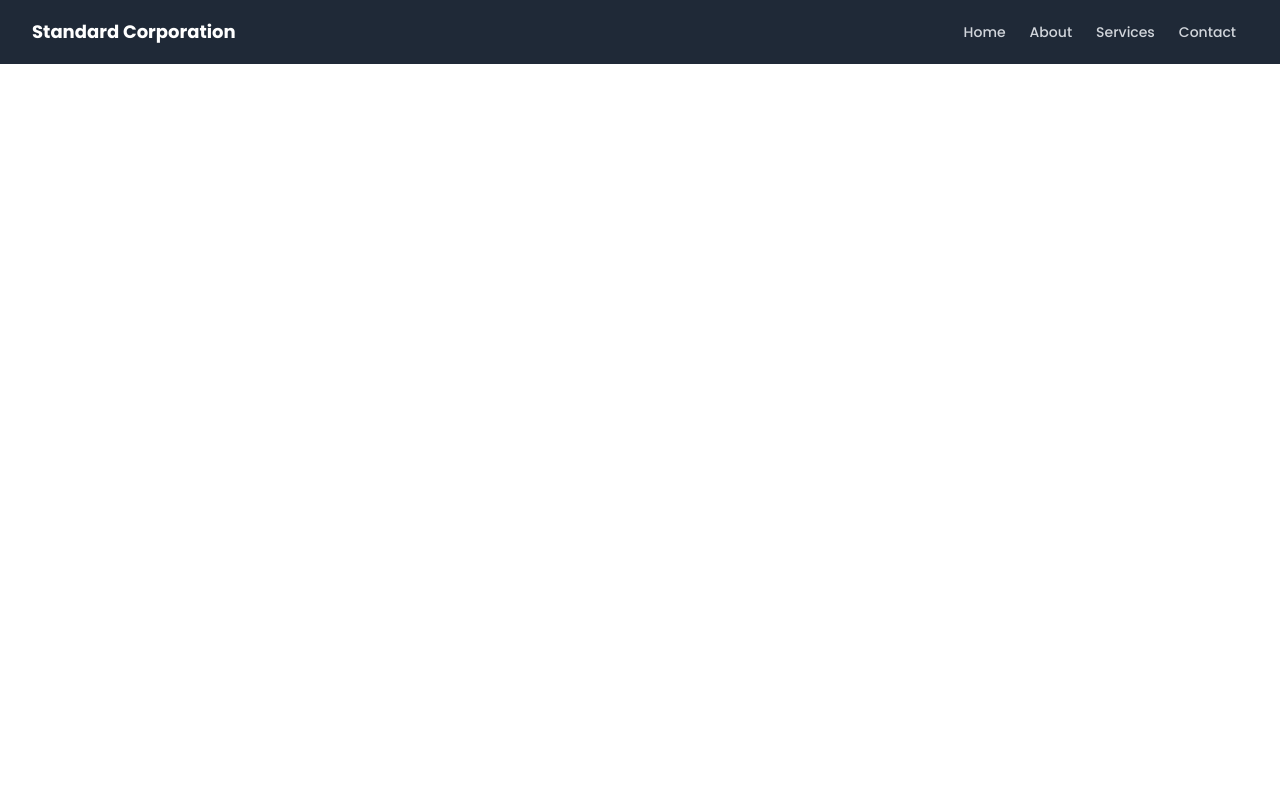
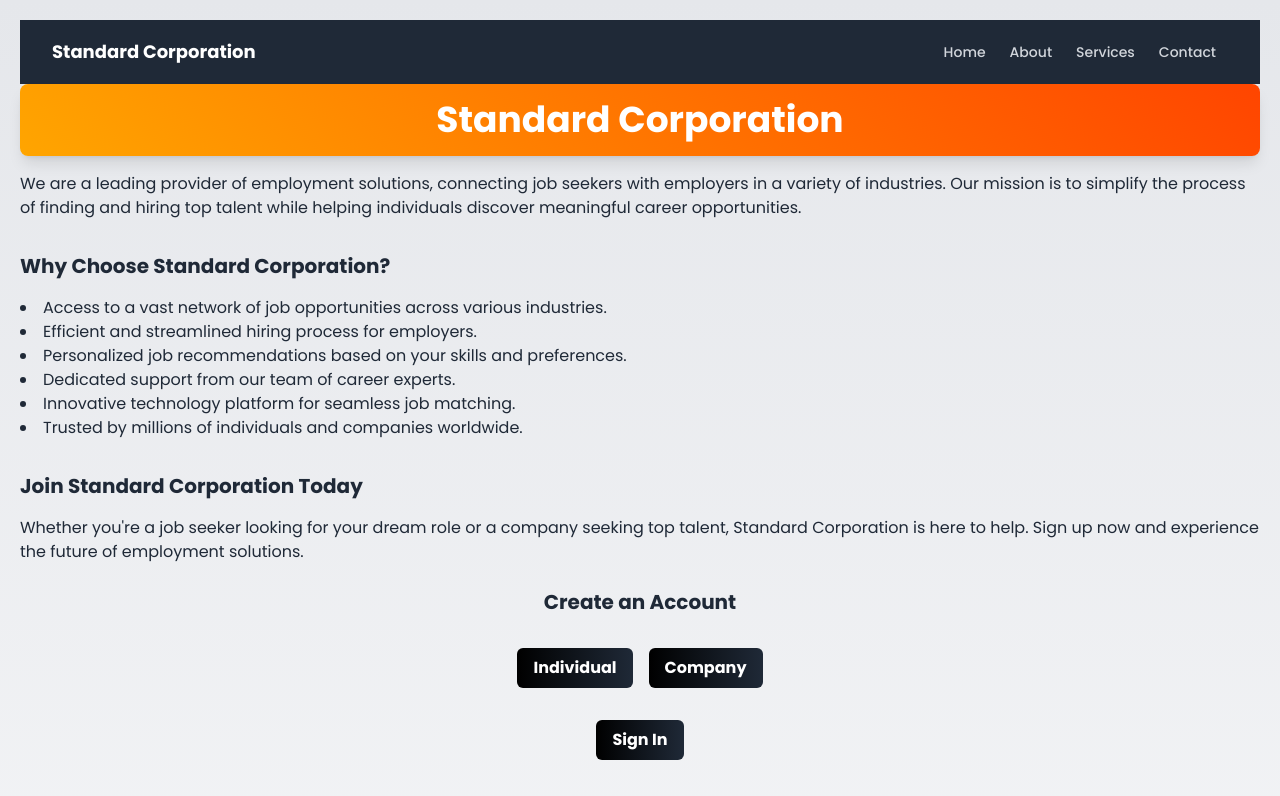
Before and after one commit to timons-AI/standard-intern, a Next.js app in the folder standard-intern/: page / in a window 1280 px wide. Shown: the top 796 px of the page. Built offline with nearby package versions, Linux system fonts and the light colour scheme.

Commit message:
Update page.tsx

```diff
--- a/standard-intern/src/app/page.tsx
+++ b/standard-intern/src/app/page.tsx
@@ -1,102 +1,77 @@
-import React, { useState } from 'react';
+import React from 'react';
+import Head from 'next/head';
+import Navbar from '.././app/Components/Navbar';
+import Footer from './Components/footer';
 
-const Navbar = () => {
-  const [isMenuOpen, setIsMenuOpen] = useState(false);
 
-  const toggleMenu = () => {
-    setIsMenuOpen(!isMenuOpen);
-  };
+const Home = () => {
+  return (
+    <div className="bg-gradient-to-b from-gray-200 to-gray-100 text-black p-5">
+      <Head>
+        <title>Home</title>
+        <link rel="icon" href="/favicon.ico" />
+      </Head>
 
-  return (
-    <nav className="bg-gray-800">
-      <div className="max-w-7xl mx-auto px-4 sm:px-6 lg:px-8">
-        <div className="flex items-center justify-between h-16">
-          <div className="flex items-center">
-            <div className="flex-shrink-0">
-              <span className="text-white font-bold text-lg">Standard Corporation</span>
-            </div>
-          </div>
-          <div className="flex md:hidden">
-            <button
-              className="text-gray-300 hover:bg-gray-700 hover:text-white px-3 py-2 rounded-md text-sm font-medium"
-              onClick={toggleMenu}
-            >
-              <svg
-                className="h-6 w-6"
-                xmlns="http://www.w3.org/2000/svg"
-                fill="none"
-                viewBox="0 0 24 24"
-                stroke="currentColor"
-              >
-                <path
-                  strokeLinecap="round"
-                  strokeLinejoin="round"
-                  strokeWidth={2}
-                  d="M4 6h16M4 12h16M4 18h16"
-                />
-              </svg>
+      <Navbar />
+
+      <div className="card bg-gradient-diagonal-orange rounded-lg overflow-hidden shadow-lg">
+        <h1 className="text-black text-shadow-md font-bold text-4xl my-2 py-2 px-4 text-center">
+          <span className="text-white">Standard Corporation</span>
+        </h1>
+      </div>
+
+      <p className="text-gray-800 mt-4">
+        We are a leading provider of employment solutions, connecting job seekers with employers in a variety of industries. Our mission is to simplify the process of finding and hiring top talent while helping individuals discover meaningful career opportunities.
+      </p>
+
+      <div className="mt-8">
+        <h2 className="text-gray-800 font-bold text-xl">Why Choose Standard Corporation?</h2>
+        <ul className="list-disc list-inside mt-4">
+          <li className="text-gray-800">Access to a vast network of job opportunities across various industries.</li>
+          <li className="text-gray-800">Efficient and streamlined hiring process for employers.</li>
+          <li className="text-gray-800">Personalized job recommendations based on your skills and preferences.</li>
+          <li className="text-gray-800">Dedicated support from our team of career experts.</li>
+          <li className="text-gray-800">Innovative technology platform for seamless job matching.</li>
+          <li className="text-gray-800">Trusted by millions of individuals and companies worldwide.</li>
+        </ul>
+      </div>
+
+      <div className="mt-8">
+        <h2 className="text-gray-800 font-bold text-xl">Join Standard Corporation Today</h2>
+        <p className="text-gray-800 mt-4">
+          Whether you're a job seeker looking for your dream role or a company seeking top talent, Standard Corporation is here to help. Sign up now and experience the future of employment solutions.
+        </p>
+
+        <div className="flex flex-col items-center mt-6">
+          <h2 className="text-gray-800 font-bold text-xl">Create an Account</h2>
+          <div className="flex justify-center mt-8">
+            <button className="bg-gradient-to-r from-black to-gray-800 text-white font-bold py-2 px-4 rounded-md mx-2">
+              Individual
+            </button>
+            <button className="bg-gradient-to-r from-black to-gray-800 text-white font-bold py-2 px-4 rounded-md mx-2">
+              Company
             </button>
           </div>
-          <div className="hidden md:flex">
-            <a
-              href="#"
-              className="text-gray-300 hover:bg-gray-700 hover:text-white px-3 py-2 rounded-md text-sm font-medium"
-            >
-              Home
-            </a>
-            <a
-              href="#"
-              className="text-gray-300 hover:bg-gray-700 hover:text-white px-3 py-2 rounded-md text-sm font-medium"
-            >
-              About
-            </a>
-            <a
-              href="#"
-              className="text-gray-300 hover:bg-gray-700 hover:text-white px-3 py-2 rounded-md text-sm font-medium"
-            >
-              Services
-            </a>
-            <a
-              href="#"
-              className="text-gray-300 hover:bg-gray-700 hover:text-white px-3 py-2 rounded-md text-sm font-medium"
-            >
-              Contact
-            </a>
-          </div>
         </div>
-        {isMenuOpen && (
-          <div className="md:hidden">
-            <div className="px-2 pt-2 pb-3 space-y-1 sm:px-3">
-              <a
-                href="#"
-                className="text-gray-300 hover:bg-gray-700 hover:text-white block px-3 py-2 rounded-md text-base font-medium"
-              >
-                Home
-              </a>
-              <a
-                href="#"
-                className="text-gray-300 hover:bg-gray-700 hover:text-white block px-3 py-2 rounded-md text-base font-medium"
-              >
-                About
-              </a>
-              <a
-                href="#"
-                className="text-gray-300 hover:bg-gray-700 hover:text-white block px-3 py-2 rounded-md text-base font-medium"
-              >
-                Services
-              </a>
-              <a
-                href="#"
-                className="text-gray-300 hover:bg-gray-700 hover:text-white block px-3 py-2 rounded-md text-base font-medium"
-              >
-                Contact
-              </a>
-            </div>
-          </div>
-        )}
+
+        <div className="flex justify-center mt-8">
+          <button className="bg-gradient-to-r from-black to-gray-800 text-white font-bold py-2 px-4 rounded-md">
+            Sign In
+          </button>
+        </div>
       </div>
-    </nav>
+
+      <div className="mt-8">
+        <h2 className="text-gray-800 font-bold text-xl">Contact Us</h2>
+        <p className="text-gray-800 mt-4">
+          Have any questions or need assistance? Our team is ready to help. Reach out to us via email at info@standardcorp.com or give us a call at +1 (123) 456-7890.
+        </p>
+      </div>
+
+      <Footer />
+    </div>
+
   );
 };
 
-export default Navbar;
+export default Home;
```
